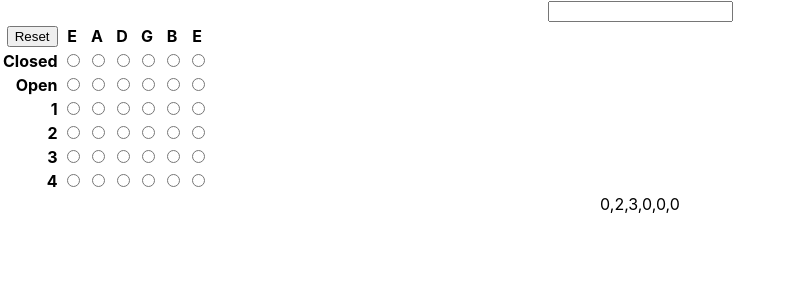
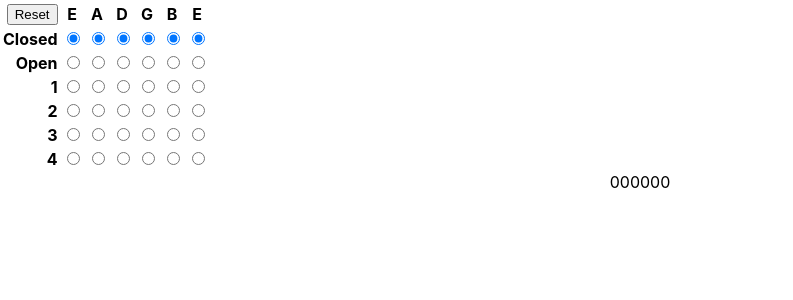
Before and after one commit to BenMcLean/Chord2Arpeggio, a React (Vite) app: page / in a window 1280 px wide. Shown: the top 300 px of the page, without its empty margins (0-793 px from the left). Built offline with nearby package versions, Linux system fonts and the light colour scheme.

Commit message:
started introducing state

```diff
--- a/src/Chord2Arpeggio.tsx
+++ b/src/Chord2Arpeggio.tsx
@@ -2,22 +2,22 @@ import * as React from "react";
 import chordfingers from './../chord-fingers.json'
 
 type State = {
-    text: string;
+  fingers:number[];
   };
 export class Chord2Arpeggio extends React.Component<{}, State> {
         state = {
-            text: "",
+          fingers:[0,0,0,0,0,0]
         };
-
-    // typing on RIGHT hand side of =
-    onChange = (e: React.FormEvent<HTMLInputElement>): void => {
-        this.setState({ text: e.currentTarget.value });
+    onFingerChange = (e: React.FormEvent<HTMLInputElement>): void => {
+      let fingers = this.state.fingers;
+      fingers[parseInt(e.currentTarget.value.charAt(1))] = parseInt(e.currentTarget.value.charAt(0));
+        this.setState({ fingers: fingers });
     };
     render() { return (
             <div>
-                <div>
+                {/* <div>
                     <input type="text" value={this.state.text} onChange={this.onChange} />
-                </div>
+                </div> */}
                   <div id="shape">
                   <form>
                     <table>
@@ -30,11 +30,11 @@ export class Chord2Arpeggio extends React.Component<{}, State> {
                         <th scope="col">B</th>
                         <th scope="col">E</th>
                       </tr>
-                      {frets.map(fret => { return (
+                      {stringNumbers.map(fret => { return (
                       <tr key={fret}>
-                          <th scope="row" style={{textAlign:"right"}}>{fret}</th>
+                          <th scope="row" style={{textAlign:"right"}}>{frets[fret]}</th>
                           {stringNumbers.map(stringNumber => {
-                              return (<td key={`${fret}${stringNumber}`}><input type="radio" id={`${fret}${stringNumber}`} name={`string${stringNumber}`} value={`${fret}${stringNumber}`} /></td>);
+                              return (<td key={`${fret}${stringNumber}`}><input type="radio" id={`${fret}${stringNumber}`} name={`string${stringNumber}`} value={`${fret}${stringNumber}`} checked={this.state.fingers[stringNumber]==fret} onChange={this.onFingerChange} /></td>);
                               })}
                       </tr>);
                       })}
@@ -43,12 +43,13 @@ export class Chord2Arpeggio extends React.Component<{}, State> {
                 </div>
                 <div>
                 {
-                chordfingers.filter(x => x["CHORD_ROOT"] == "E" && x["CHORD_TYPE"] == "m")[0]["FINGER_POSITIONS"]
+                  this.state.fingers
+                // chordfingers.filter(x => x["CHORD_ROOT"] == "E" && x["CHORD_TYPE"] == "m")[0]["FINGER_POSITIONS"]
                 }
                 </div>
                 </div>
         )};
 }
 const frets=["Closed","Open","1","2","3","4"];
-const stringNumbers=[1,2,3,4,5,6];
+const stringNumbers=[0,1,2,3,4,5];
 export default Chord2Arpeggio;
```
